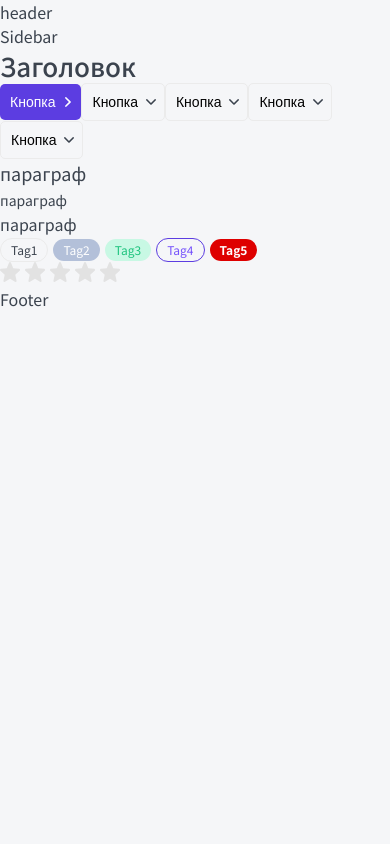
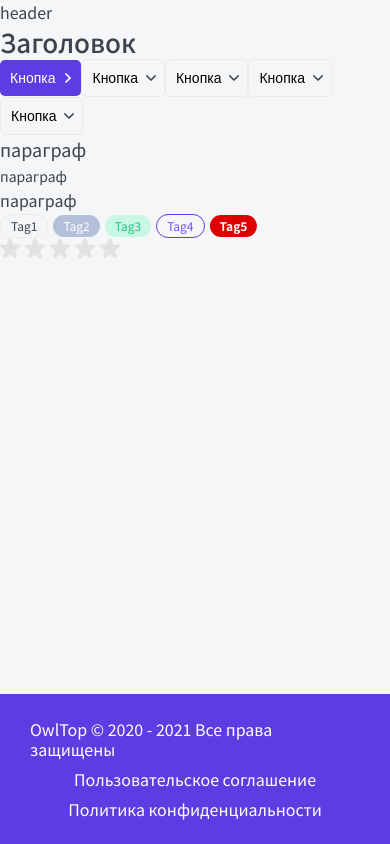
Before and after one commit to Svyat0y/top-app, a Next.js app: page / in a window 390 px wide. Built offline with nearby package versions, Linux system fonts and the light colour scheme.

Commit message:
added basic layout on grid with simple responsive mobile layout

```diff
--- a/layout/Footer/Footer.module.css
+++ b/layout/Footer/Footer.module.css
@@ -0,0 +1,25 @@
+.footer {
+    display: grid;
+
+    padding: 25px 30px;
+
+    color: var(--white);
+
+    background: var(--primary);
+
+    font-size: 16px;
+    line-height: 20px;
+    grid-template-columns: 1fr auto auto;
+    gap: 10px 40px;
+}
+
+.footer a:hover {
+    color: var(--gray-light);
+}
+
+@media (max-width: 765px) {
+    .footer {
+        grid-template-columns: 1fr;
+        justify-items: center;
+    }
+}
--- a/layout/Footer/Footer.tsx
+++ b/layout/Footer/Footer.tsx
@@ -1,12 +1,17 @@
 import {FooterProps} from './Footer.props';
 import styles        from './Footer.module.css';
 import cn            from 'classnames';
+import {format}      from 'date-fns';
 
 
-export const Footer = ({...props}: FooterProps): JSX.Element => {
+export const Footer = ({className, ...props}: FooterProps): JSX.Element => {
     return (
-        <div {...props}>
-            Footer
-        </div>
+        <footer className={cn(className, styles.footer)} {...props}>
+            <div>
+                OwlTop © 2020 - {format(new Date(), 'yyyy')} Все права защищены
+            </div>
+            <a href='#' target='_blank'>Пользовательское соглашение</a>
+            <a href='#' target='_blank'>Политика конфиденциальности</a>
+        </footer>
     );
 };
--- a/layout/Layout.module.css
+++ b/layout/Layout.module.css
@@ -0,0 +1,48 @@
+.wrapper {
+    display: grid;
+
+    min-height: 100vh;
+    grid-template-columns: auto 230px minmax(320px, 1200px) auto;
+    grid-template-rows: auto 1fr auto;
+    gap: 0 30px;
+    grid-template-areas:
+		". header header ."
+		".sidebar body ."
+		"footer footer footer footer";
+}
+
+.header {
+    grid-area: header;
+
+    display: none;
+}
+
+.sidebar {
+    grid-area: sidebar;
+}
+
+.body {
+    grid-area: body;
+}
+
+.footer {
+    grid-area: footer;
+}
+
+@media (max-width: 765px) {
+    .wrapper {
+        grid-template-columns: minmax(320px, 1fr);
+        grid-template-areas:
+		"header"
+		"body"
+		"footer";
+    }
+
+    .sidebar {
+        display: none;
+    }
+
+    .header {
+        display: block;
+    }
+}
--- a/layout/Layout.tsx
+++ b/layout/Layout.tsx
@@ -7,15 +7,13 @@
 
 export const Layout = ({children}: LayoutProps): JSX.Element => {
     return (
-        <>
-            <Header/>
-            <div>
-                <Sidebar/>
-                <div>
-                    {children}
-                </div>
+        <div className={styles.wrapper}>
+            <Header className={styles.header}/>
+            <Sidebar className={styles.sidebar}/>
+            <div className={styles.body}>
+                {children}
             </div>
-            <Footer/>
-        </>
+            <Footer className={styles.footer}/>
+        </div>
     );
 };
--- a/package.json
+++ b/package.json
@@ -10,6 +10,7 @@
     "stylelint": "stylelint \"**/*.css\" --fix"
   },
   "dependencies": {
+    "date-fns": "^2.25.0",
     "next": "^12.0.1",
     "react": "17.0.2",
     "react-dom": "17.0.2"
```
Also changed, not shown: 1 other file (tests, documents, lock files or other folders).
